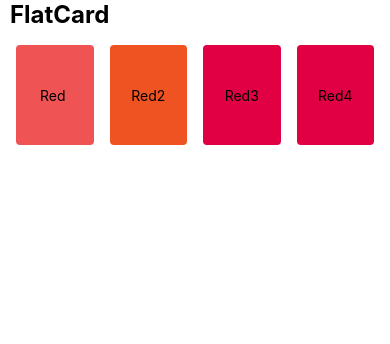
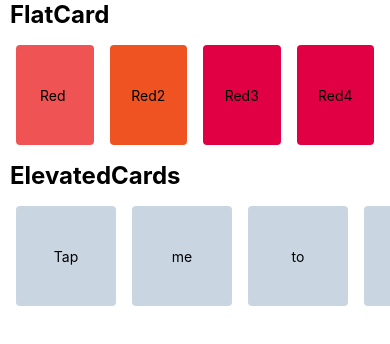
Before and after one commit to sarth-akvaish/Training, a React Native app in the folder react-native/Project1/: screen / in a window 390 px wide. Shown: the top 344 px of the page. Built offline with nearby package versions, Linux system fonts and the light colour scheme.

Commit message:
ElevatedCards.tsx file added

```diff
--- a/react-native/Project1/App.tsx
+++ b/react-native/Project1/App.tsx
@@ -1,14 +1,14 @@
 import {View, Text, SafeAreaView, ScrollView} from 'react-native';
 import React from 'react';
 import FlatCard from './components/FlatCard';
+import ElevatedCards from './components/ElevatedCards';
 
 const App = () => {
   return (
     <SafeAreaView>
       <ScrollView>
-        <View>
-          <FlatCard />
-        </View>
+        <FlatCard />
+        <ElevatedCards />
       </ScrollView>
     </SafeAreaView>
   );
--- /dev/null
+++ b/react-native/Project1/components/ElevatedCards.tsx
@@ -0,0 +1,51 @@
+import {ScrollView, StyleSheet, Text, View} from 'react-native';
+import React from 'react';
+
+export default function ElevatedCards() {
+  return (
+    <View>
+      <Text style={styles.headingText}>ElevatedCards</Text>
+      <ScrollView horizontal={true} style={styles.container}>
+        <View style={[styles.card, styles.cardElevated]}>
+          <Text>Tap</Text>
+        </View>
+        <View style={[styles.card, styles.cardElevated]}>
+          <Text>me</Text>
+        </View>
+        <View style={[styles.card, styles.cardElevated]}>
+          <Text>to</Text>
+        </View>
+        <View style={[styles.card, styles.cardElevated]}>
+          <Text>scroll</Text>
+        </View>
+        <View style={[styles.card, styles.cardElevated]}>
+          <Text>more...</Text>
+        </View>
+      </ScrollView>
+    </View>
+  );
+}
+
+const styles = StyleSheet.create({
+  headingText: {
+    fontSize: 24,
+    fontWeight: 'bold',
+    paddingHorizontal: 10,
+  },
+  container: {
+    padding: 8,
+  },
+  card: {
+    flex: 1,
+    alignItems: 'center',
+    justifyContent: 'center',
+    width: 100,
+    height: 100,
+    margin: 8,
+    borderRadius: 4,
+  },
+  cardElevated: {
+    backgroundColor: '#CAD5e2',
+    elevation: 4,
+  },
+});
```
